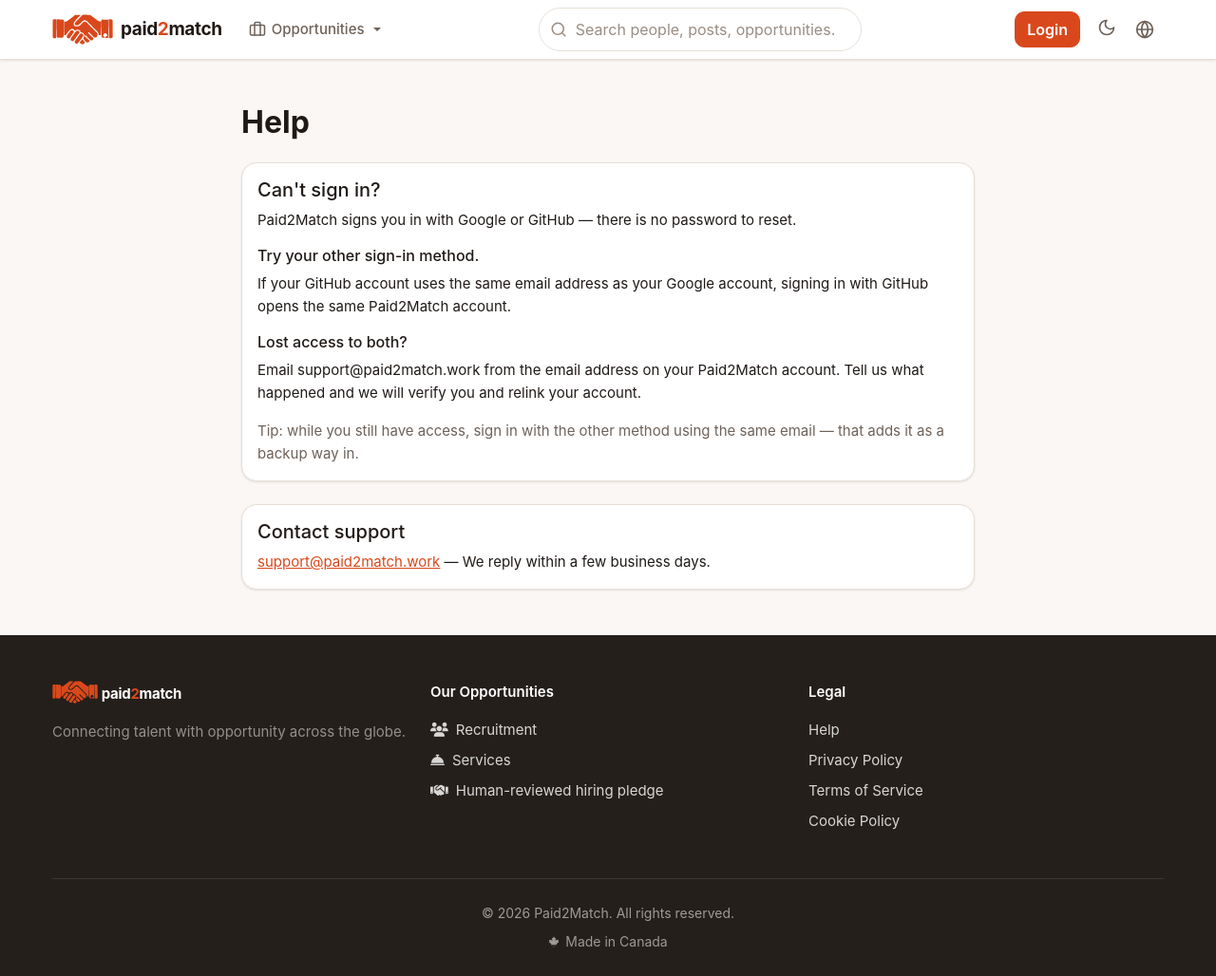
After one commit to shogodel/Paid2Match, a Flask app: page /help in a window 1280 px wide. The commit adds this page. Shown: the whole page at 95% size. Run offline with Flask 3, Linux system fonts and the light colour scheme; some libraries are stand-ins or nearby versions; some web fonts are replaced.

Commit message:
Support + account recovery: help page, admin change-email, backup-sign-in nudge

```diff
--- a/app.py
+++ b/app.py
@@ -348,6 +348,11 @@ def create_app(config_name: str = None) -> Flask:
         served from cache when a navigation fails."""
         return render_template('offline.html')
 
+    @app.route('/help')
+    def help_page():
+        """Public help page — sign-in recovery and support contact."""
+        return render_template('help.html')
+
     # Index route - landing page with cached stats
     @app.route('/')
     def index():
--- a/blueprints/admin/routes.py
+++ b/blueprints/admin/routes.py
@@ -33,6 +33,7 @@ from utils.moderation import (
     maybe_restore_after_dismiss,
 )
 from utils.notifications import notify
+from email_validator import validate_email, EmailNotValidError
 from utils.payments import get_platform_fee_percent, record_manual_payout
 from werkzeug.security import generate_password_hash
 
@@ -251,6 +252,47 @@ def verify_user_email(id):
     user.email_verified_at = datetime.now(timezone.utc)
     db.session.commit()
     flash(f'Email verified for {user.email}', 'success')
+    return redirect(url_for('admin.users'))
+
+
+@admin_bp.route('/users/<id>/change-email', methods=['POST'])
+@admin_required
+def change_user_email(id):
+    """POST /admin/users/<id>/change-email - Change a user's email.
+
+    Account-recovery tool: support uses this after verifying the user
+    by email (the user writes in from the address on their account).
+    The new address is marked unverified — the next OAuth sign-in
+    re-verifies it against the provider. The change is audit-logged.
+    """
+    user = get_or_404(User, id)
+    new_email = request.form.get('new_email', '').strip().lower()
+    try:
+        validate_email(new_email, check_deliverability=False)
+    except EmailNotValidError:
+        flash('Please enter a valid email address.', 'danger')
+        return redirect(url_for('admin.users'))
+    if new_email == user.email:
+        flash('That is already the user\'s email address.', 'info')
+        return redirect(url_for('admin.users'))
+    if User.query.filter_by(email=new_email).first():
+        flash('That email address is already in use.', 'danger')
+        return redirect(url_for('admin.users'))
+    old_email = user.email
+    user.email = new_email
+    user.email_verified = False
+    user.email_verified_at = None
+    db.session.commit()
+
+    AuditLog.log(
+        admin_id=current_user.id,
+        action='change_user_email',
+        target_type='user',
+        target_id=id,
+        details=f'Changed email from {old_email} to {new_email} (account recovery)'
+    )
+
+    flash(f'Email changed from {old_email} to {new_email}.', 'success')
     return redirect(url_for('admin.users'))
 
 
--- a/templates/admin/users.html
+++ b/templates/admin/users.html
@@ -5,6 +5,7 @@
 {% block content %}
 <div class="container py-5">
     <h1>Manage Users</h1>
+    <p class="text-muted">Change email is for account recovery: only use it after verifying the user by email (they write in from the address on their account).</p>
     {% if pagination %}
         <table class="table">
             <thead><tr><th>Name</th><th>Email</th><th>Role</th><th>Status</th><th>Email</th><th>Founding</th><th>Actions</th></tr></thead>
@@ -35,6 +36,11 @@
                                 {{ 'Remove founding' if user.founding_referrer else 'Make founding' }}
                             </button>
                         </form>
+                        <form method="POST" action="{{ url_for('admin.change_user_email', id=user.id) }}" style="display:inline">
+                            <input type="hidden" name="csrf_token" value="{{ csrf_token() }}">
+                            <input type="email" name="new_email" placeholder="New email" required class="form-control form-control-sm d-inline-block" style="width: 180px">
+                            <button class="btn btn-sm btn-outline-secondary">Change email</button>
+                        </form>
                     </td>
                 </tr>
                 {% endfor %}
--- a/templates/auth/login.html
+++ b/templates/auth/login.html
@@ -20,6 +20,7 @@
                     {% if not (config.get('GOOGLE_CLIENT_ID') and config.get('GOOGLE_CLIENT_SECRET')) and not (config.get('GITHUB_CLIENT_ID') and config.get('GITHUB_CLIENT_SECRET')) %}
                     <div class="alert alert-warning mb-0">{{ _('Sign-in is not available right now — please check back soon.') }}</div>
                     {% endif %}
+                    <p class="text-center mt-3 mb-0"><a href="{{ url_for('help_page') }}">{{ _("Can't sign in? Get help") }}</a></p>
                 </div>
             </div>
         </div>
--- a/templates/base.html
+++ b/templates/base.html
@@ -342,6 +342,7 @@
                 <div class="col-lg-4">
                     <div class="footer-title">{{ _('Legal') }}</div>
                     <ul class="footer-links">
+                        <li><a href="{{ url_for('help_page') }}">{{ _('Help') }}</a></li>
                         <li><a href="#">{{ _('Privacy Policy') }}</a></li>
                         <li><a href="#">{{ _('Terms of Service') }}</a></li>
                         <li><a href="#">{{ _('Cookie Policy') }}</a></li>
--- /dev/null
+++ b/templates/help.html
@@ -0,0 +1,32 @@
+{% extends "base.html" %}
+
+{% block title %}{{ _('Help') }} - Paid2Match{% endblock %}
+
+{% block content %}
+<div class="container py-5">
+    <div class="row justify-content-center">
+        <div class="col-md-8">
+            <h1 class="mb-4">{{ _('Help') }}</h1>
+
+            <div class="card mb-4">
+                <div class="card-body">
+                    <h2 class="h5">{{ _("Can't sign in?") }}</h2>
+                    <p>{{ _('Paid2Match signs you in with Google or GitHub — there is no password to reset.') }}</p>
+                    <h3 class="h6">{{ _('Try your other sign-in method.') }}</h3>
+                    <p>{{ _('If your GitHub account uses the same email address as your Google account, signing in with GitHub opens the same Paid2Match account.') }}</p>
+                    <h3 class="h6">{{ _('Lost access to both?') }}</h3>
+                    <p>{{ _('Email support@paid2match.work from the email address on your Paid2Match account. Tell us what happened and we will verify you and relink your account.') }}</p>
+                    <p class="text-muted mb-0">{{ _('Tip: while you still have access, sign in with the other method using the same email — that adds it as a backup way in.') }}</p>
+                </div>
+            </div>
+
+            <div class="card">
+                <div class="card-body">
+                    <h2 class="h5">{{ _('Contact support') }}</h2>
+                    <p class="mb-0"><a href="mailto:support@paid2match.work">support@paid2match.work</a> — {{ _('We reply within a few business days.') }}</p>
+                </div>
+            </div>
+        </div>
+    </div>
+</div>
+{% endblock %}
```
Also changed, not shown: templates/auth/settings.html (+9 -0 lines), tests/test_support_recovery.py (added, +118 -0 lines), translations/es/LC_MESSAGES/messages.po, translations/fr/LC_MESSAGES/messages.po.
